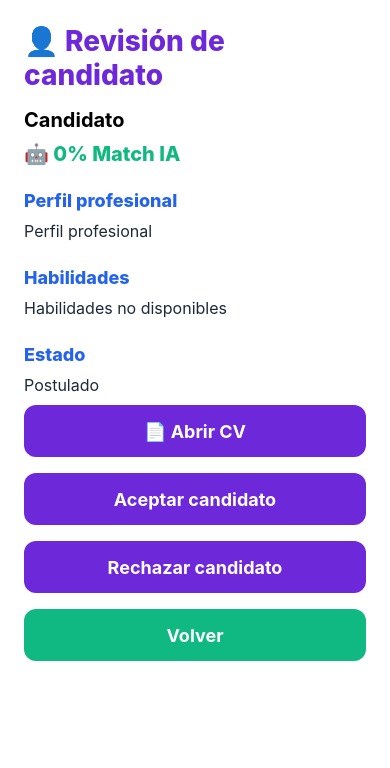
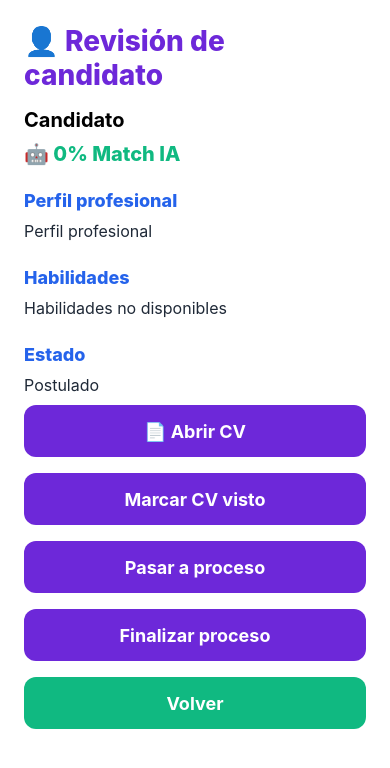
Before and after one commit to Isa18121999/IncluWork, a React Native app in the folder mobile/: screen /CandidateCV in a window 390 px wide. Shown: the top 768 px of the page. Built offline with nearby package versions, Linux system fonts and the light colour scheme; no server answers.

Commit message:
feat: align company candidate status actions

```diff
--- a/mobile/src/screens/CandidateCVScreen.js
+++ b/mobile/src/screens/CandidateCVScreen.js
@@ -87,8 +87,9 @@ export default function CandidateCVScreen({ route, navigation }) {
       <Text style={styles.section}>Estado</Text>
       <Text style={styles.text}>{status}</Text>
       <AccessibleButton title={loadingCv ? "Abriendo CV..." : "📄 Abrir CV"} onPress={openCandidateCv} disabled={loadingCv} />
-      <AccessibleButton title="Aceptar candidato" onPress={() => updateStatus("Aceptado")} />
-      <AccessibleButton title="Rechazar candidato" onPress={() => updateStatus("Rechazado")} />
+      <AccessibleButton title="Marcar CV visto" onPress={() => updateStatus("CV visto")} />
+      <AccessibleButton title="Pasar a proceso" onPress={() => updateStatus("En proceso")} />
+      <AccessibleButton title="Finalizar proceso" onPress={() => updateStatus("Proceso finalizado")} />
       <AccessibleButton title="Volver" type="secondary" onPress={() => navigation.goBack()} />
     </ScrollView>
   );
```
